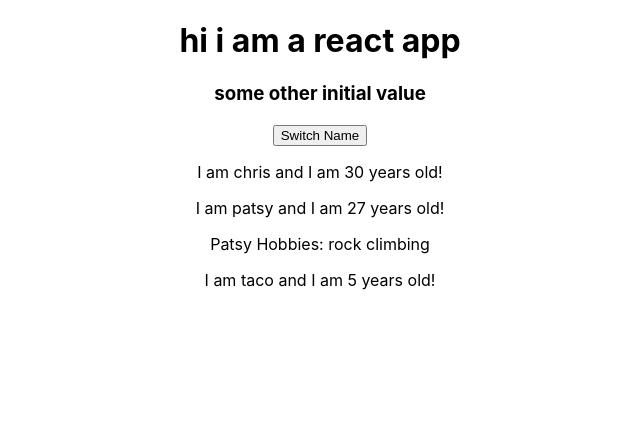
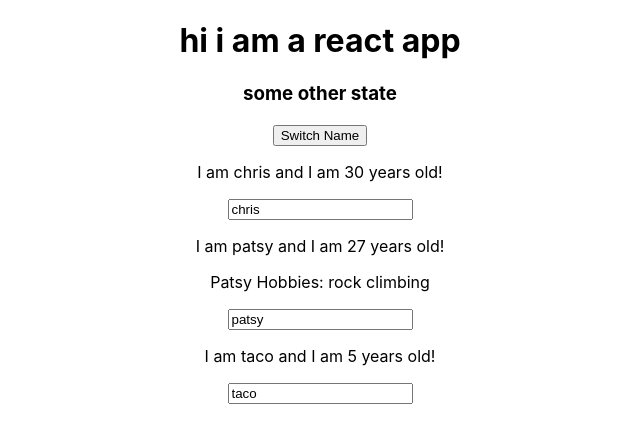
Before and after one commit to cgradwohl/react-complete-guide, a React (Create React App) app in the folder guide/: page / in a window 1280 px wide. Shown: the top 442 px of the page, without its empty margins (320-960 px from the left). Built offline with nearby package versions, Linux system fonts and the light colour scheme.

Commit message:
adds two way data binding and uses onChange event to update state

```diff
--- a/guide/src/App.js
+++ b/guide/src/App.js
@@ -1,51 +1,120 @@
-import React, { useState } from "react";
+import React, { useState, Component } from "react";
 import "./App.css";
 import Person from "./Person/Person";
 
-// useState is th ehook that allows us to use/ manage state in a functional component
-const app = props => {
+// useState() is the hook that allows us to use/ manage state in a functional component
+// const app = props => {
 // the argument to useState() is an object of initial state
 
 // useState() always returns an array with two elements
 //    stateArr[0] - current state, updated state
 //    stateArr[1] - function to update the state
-  const [personsState, setPersonsState] = useState({
+// const [personsState, setPersonsState] = useState({
+//   persons: [
+//     { name: "chris", age: 30 },
+//     { name: "patsy", age: 27 },
+//     { name: "taco", age: 5 }
+//   ],
+// });
+
+// it is best practice to use multiple calls to useState to manage
+// different slices of state independently
+// Now we cannot accidently override state :)
+// const [otherState, setOtherState] = useState('some other initial value')
+
+// console.log(personsState, otherState)
+
+// const switchNameHandler = () => {
+// the hooks setState function REPLACES state with whatever you passed to it
+// i.e. here will replace otherState property from the state tree!!!!!
+//   setPersonsState({
+//     persons: [
+//       { name: "CHRISTOPHER", age: 30 },
+//       { name: "patsy", age: 27 },
+//       { name: "taco", age: 5 }
+//     ],
+//   })
+// }
+
+// return (
+//   <div className="App">
+//     <h1>hi i am a react app</h1>
+//     <h3>{otherState}</h3>
+//     <button onClick={switchNameHandler}>Switch Name</button>
+//     <Person name={personsState.persons[0].name} age={personsState.persons[0].age} />
+//     <Person name={personsState.persons[1].name} age={personsState.persons[1].age}>
+//       Patsy Hobbies: rock climbing
+//       </Person>
+//     <Person name={personsState.persons[2].name} age={personsState.persons[2].age} />
+//   </div>
+// );
+// this is ana example of the react api under the hood:
+// return React.createElement(
+//   'div',
+//   { className: 'App' },
+//   React.createElement('h1', null, 'hello there!!')
+// );
+// }
+
+// export default app;
+
+class App extends Component {
+  // only available in class react components
+  // special state property
+  // only changes in props  and/ or state  trigger
+  // React to re-render your components and potentially update the DOM in the browser
+  state = {
     persons: [
       { name: "chris", age: 30 },
       { name: "patsy", age: 27 },
       { name: "taco", age: 5 }
     ],
-  });
-
-  // it is best practice to use multiple calls to useState to manage
-  // different slices of state independently
-  // Now we cannot accidently override state :)
-  const [otherState, setOtherState] = useState('some other initial value')
-
-  console.log(personsState, otherState)
-
-  const switchNameHandler = () => {
-    // the hooks setState function REPLACES state with whatever you passed to it
-    // i.e. here will replace otherState property from the state tree!!!!!
-    setPersonsState({
+    otherState: "some other state"
+  };
+  // this only works because if es6 function
+  // the owner is the class function object,
+  // therefore the correct this is used implicitly
+  switchNameHandler = (newName) => {
+    // DONT DO THIS ---> this.state.persons[0].name = 'CHRISTOPHER'
+    this.setState({
       persons: [
-        { name: "CHRISTOPHER", age: 30 },
+        { name: newName, age: 30 },
         { name: "patsy", age: 27 },
         { name: "taco", age: 5 }
-      ],
+      ]
     })
   }
 
+  nameChangedHandler = (event) => {
+    this.setState({
+      persons: [
+        { name: "chris", age: 30 },
+        { name: event.target.value, age: 27 },
+        { name: "taco", age: 5 }
+      ]
+    })
+  }
+  render() {
     return (
       <div className="App">
         <h1>hi i am a react app</h1>
-      <h3>{otherState}</h3>
-      <button onClick={switchNameHandler}>Switch Name</button>
-      <Person name={personsState.persons[0].name} age={personsState.persons[0].age} />
-      <Person name={personsState.persons[1].name} age={personsState.persons[1].age}>
+        <h3>{this.state.otherState}</h3>
+        {/* bind is better and this way is ineffcient: can re render to often!! */}
+        <button onClick={() => this.switchNameHandler("CHRISBRO!!")}>Switch Name</button>
+        <Person
+          name={this.state.persons[0].name}
+          age={this.state.persons[0].age} />
+        <Person
+          name={this.state.persons[1].name}
+          age={this.state.persons[1].age}
+          // BIND IS BETTER
+          click={this.switchNameHandler.bind(this, "PATSY!!")}
+          changed={this.nameChangedHandler}>
           Patsy Hobbies: rock climbing
         </Person>
-      <Person name={personsState.persons[2].name} age={personsState.persons[2].age} />
+        <Person
+          name={this.state.persons[2].name}
+          age={this.state.persons[2].age} />
       </div>
     );
     // this is ana example of the react api under the hood:
@@ -55,58 +124,6 @@
     //   React.createElement('h1', null, 'hello there!!')
     // );
   }
+}
 
-export default app;
-
-// class App extends Component {
-//   // only available in class react components
-//   // special state property
-//   // only changes in props  and/ or state  trigger
-//   // React to re-render your components and potentially update the DOM in the browser
-//   state = {
-//     persons: [
-//       { name: "chris", age: 30 },
-//       { name: "patsy", age: 27 },
-//       { name: "taco", age: 5 }
-//     ]
-//   };
-//   // this only works because if es6 function
-//   // the owner is the class function object,
-//   // therefore the correct this is used implicitly
-//   switchNameHandler = () => {
-//     // DONT DO THIS ---> this.state.persons[0].name = 'CHRISTOPHER'
-//     this.setState({
-//       persons: [
-//         { name: "CHRISTOPHER", age: 30 },
-//         { name: "patsy", age: 27 },
-//         { name: "taco", age: 5 }
-//       ]
-//     })
-//   }
-//   // method syntax
-//   switchNameHandler2() {
-//     console.log('hello')
-//   }
-
-//   render() {
-//     return (
-//       <div className="App">
-//         <h1>hi i am a react app</h1>
-//         <button onClick={this.switchNameHandler}>Switch Name</button>
-//         <Person name={this.state.persons[0].name} age={this.state.persons[0].age} />
-//         <Person name={this.state.persons[1].name} age={this.state.persons[1].age}>
-//           Patsy Hobbies: rock climbing
-//         </Person>
-//         <Person name={this.state.persons[2].name} age={this.state.persons[2].age} />
-//       </div>
-//     );
-//     // this is ana example of the react api under the hood:
-//     // return React.createElement(
-//     //   'div',
-//     //   { className: 'App' },
-//     //   React.createElement('h1', null, 'hello there!!')
-//     // );
-//   }
-// }
-
-// export default App;
+export default App;
--- a/guide/src/Person/Person.js
+++ b/guide/src/Person/Person.js
@@ -2,8 +2,10 @@
 const person = props => {
   return (
     <div>
-      <p>I am {props.name} and I am {props.age} years old!</p>
+      {/* mutating state in parent component from a child presentational compnent */}
+      <p onClick={props.click}>I am {props.name} and I am {props.age} years old!</p>
       <p>{props.children}</p>
+      <input type="text" onChange={props.changed} value={props.name} />
     </div>
   );
 };
```
Lines whose indentation alone changed are shown as unchanged.
